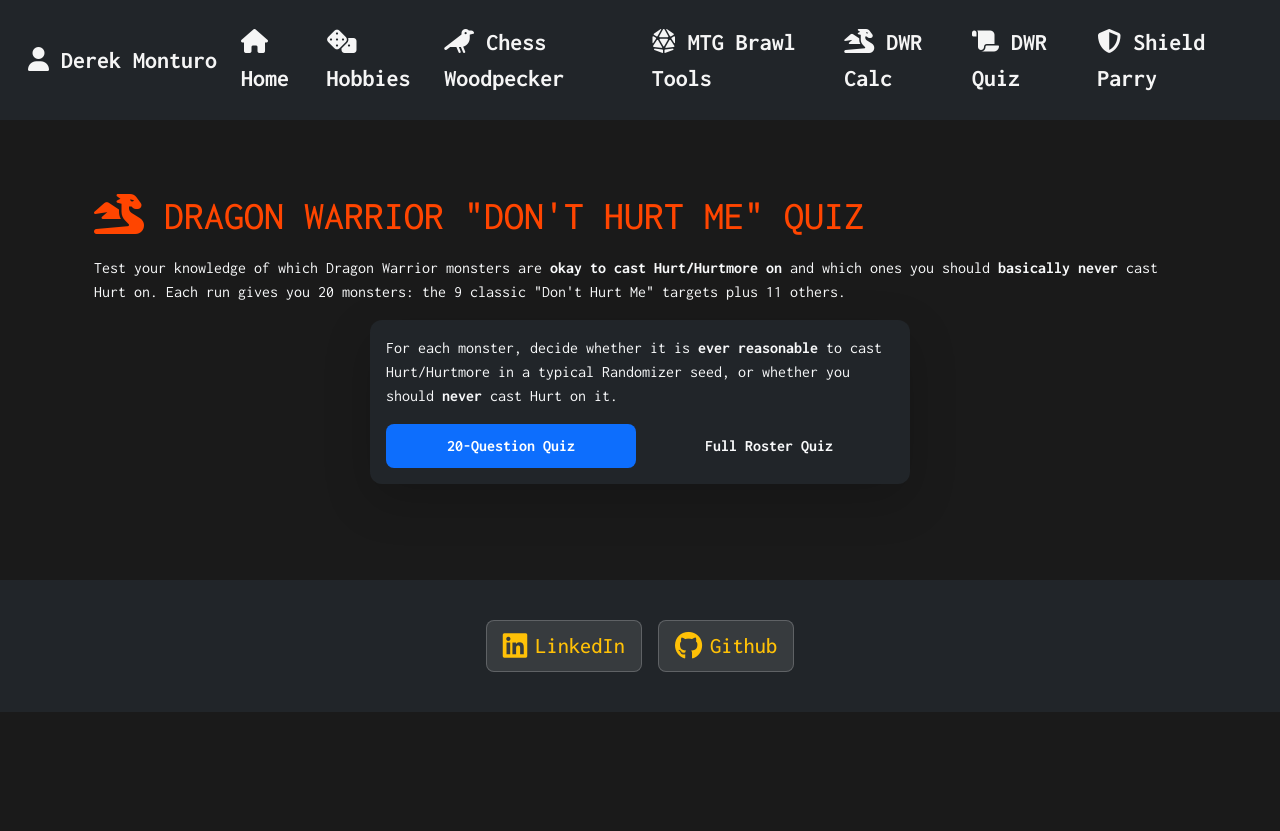
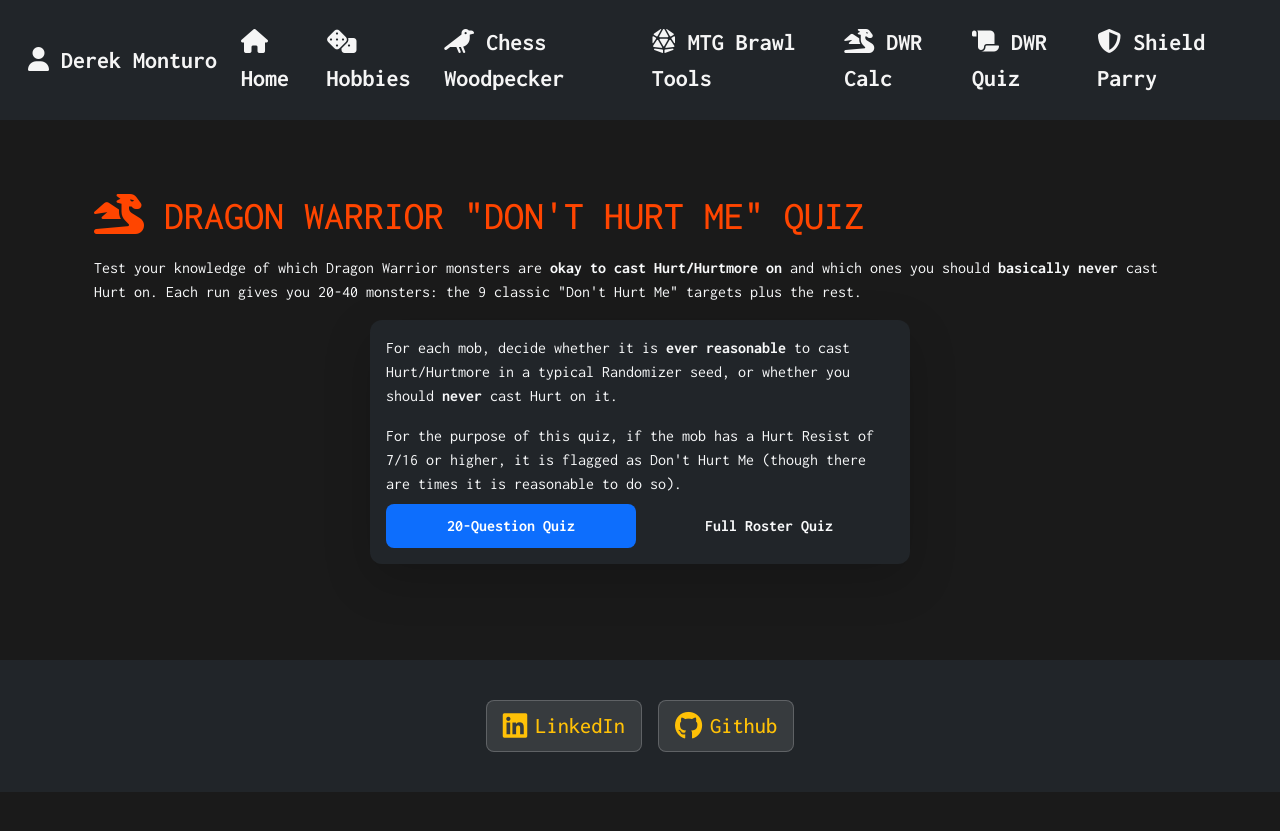
Before and after one commit to drmDev/drmDev.github.io, a Jekyll site: the page built from dwr-quiz.html, in a window 1280 px wide. Shown: the top 831 px of the page. Built offline with Jekyll 4.4.1, drawn with Linux system fonts in a browser that asks for light colours.

Commit message:
small clarifications

```diff
--- a/dwr-quiz.html
+++ b/dwr-quiz.html
@@ -63,15 +63,17 @@ layout: default
   <h1 class="mb-3"><i class="fas fa-dragon"></i> Dragon Warrior "Don't Hurt Me" Quiz</h1>
   <p class="mb-3 text-light">
     Test your knowledge of which Dragon Warrior monsters are <strong>okay to cast Hurt/Hurtmore on</strong> and which ones you should
-    <strong>basically never</strong> cast Hurt on. Each run gives you 20 monsters: the 9 classic "Don't Hurt Me" targets plus 11 others.
+    <strong>basically never</strong> cast Hurt on. Each run gives you 20-40 monsters: the 9 classic "Don't Hurt Me" targets plus the rest.
   </p>
 
   <div id="dwr-quiz-card" class="card shadow-lg border-0 bg-dark text-light mb-4">
     <div class="card-body">
       <div id="dwr-quiz-intro">
         <p class="mb-3">
-          For each monster, decide whether it is <strong>ever reasonable</strong> to cast Hurt/Hurtmore in a typical Randomizer seed,
+          For each mob, decide whether it is <strong>ever reasonable</strong> to cast Hurt/Hurtmore in a typical Randomizer seed,
           or whether you should <strong>never</strong> cast Hurt on it.
+          <p>For the purpose of this quiz, if the mob has a Hurt Resist of 7/16 or higher, it is flagged as Don't Hurt Me (though there are
+    times it is reasonable to do so).</p>
         </p>
         <div class="d-flex flex-column flex-sm-row gap-2">
           <button id="dwr-quiz-start-short" class="btn btn-primary flex-fill">
```
Also changed, not shown: assets/js/dwr-quiz.js (+4 -4 lines).
